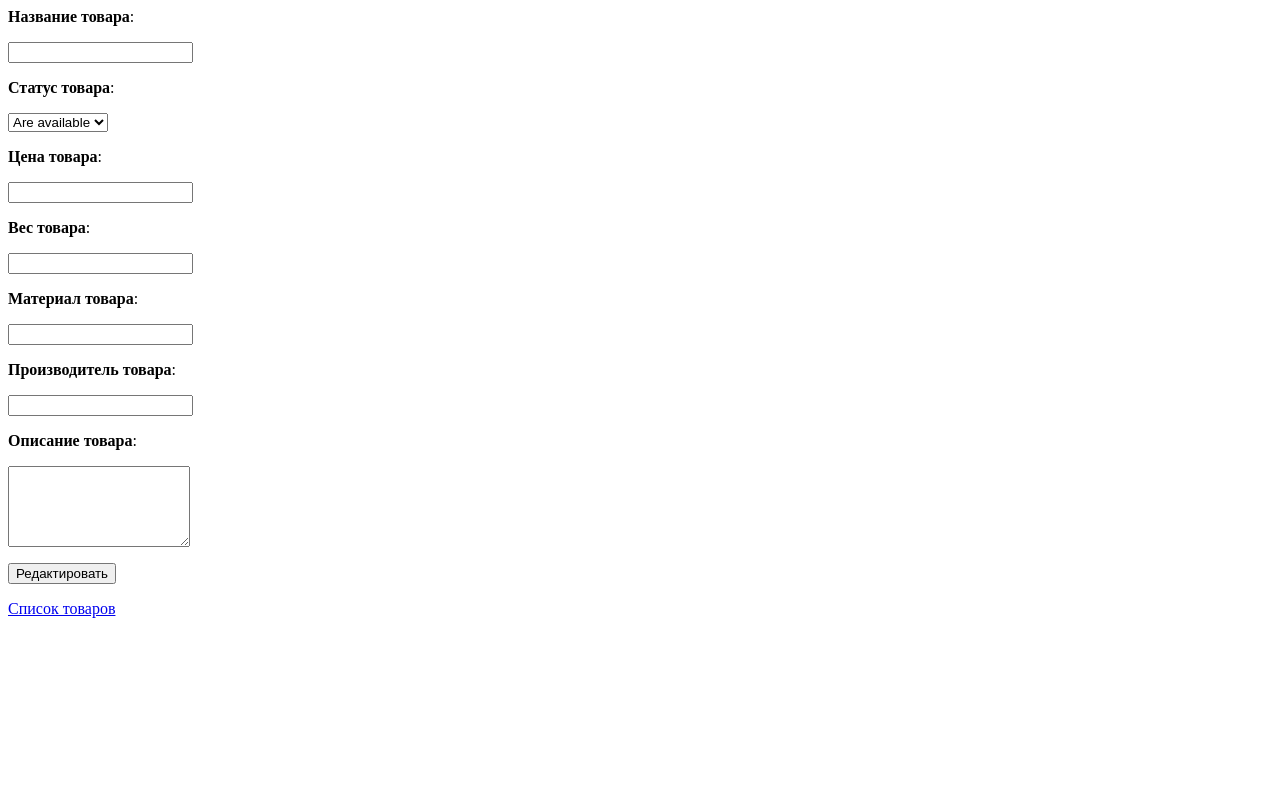
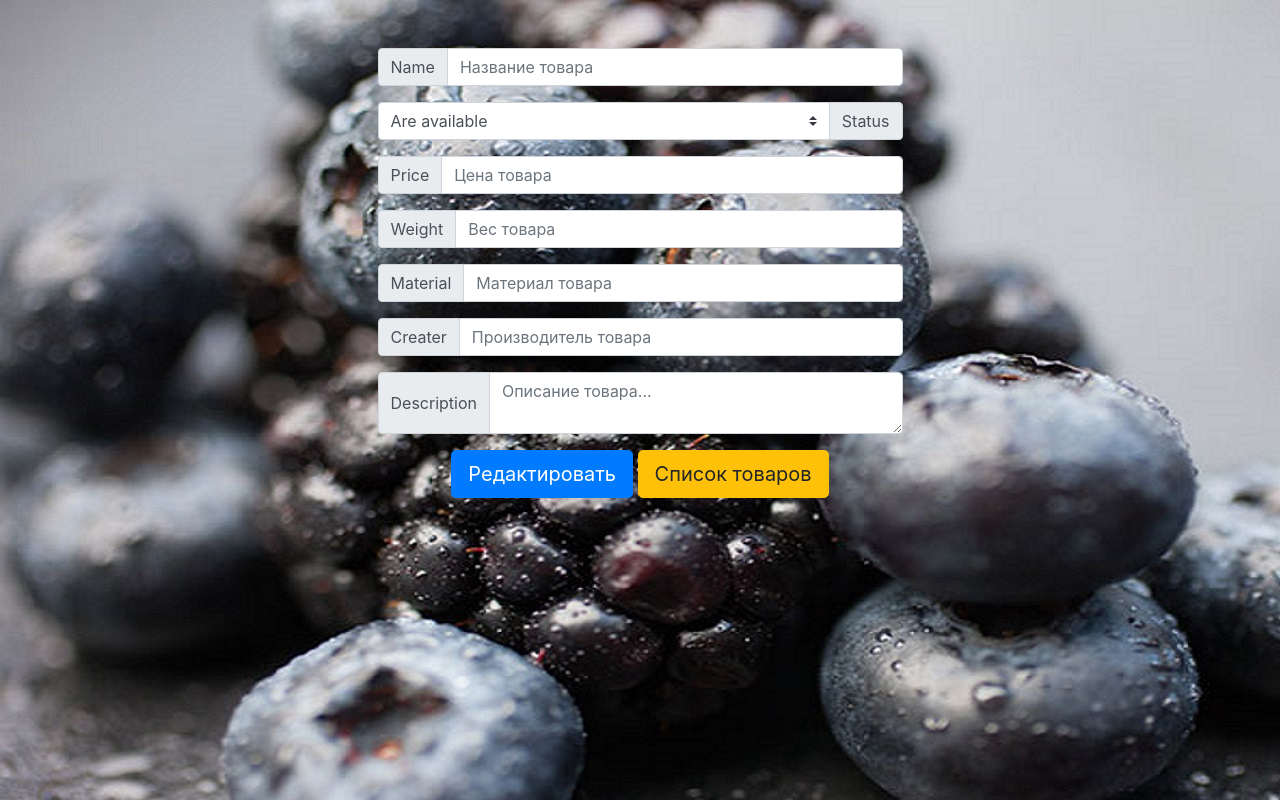
Before and after one commit to SilentNicholas/Shop, a PHP site: page /edit.php?id=1 in a window 1280 px wide. Run offline with PHP 8.4, Linux system fonts and the light colour scheme; data that the repository does not hold is empty; some libraries are stand-ins or nearby versions.

Commit message:
Errors in edit.php

```diff
--- a/edit.php
+++ b/edit.php
@@ -3,12 +3,12 @@ require "dtabase/db_products.php";
 ?>
 
 <?php
-
+$id = $_GET['id'];
 $data = $_POST;
 $mysqli = new mysqli("localhost", "root", "", "registration");
-$res = $mysqli->query("SELECT * FROM products WHERE product_name ='Table'; ");
-$query = $res->fetch_assoc();
-$res->close();
+$select= $mysqli->query("SELECT * FROM products WHERE product_id ={$id};");
+$query = $select->fetch_assoc();
+$select->close();
 if(isset($data['do_edit'])){
 $errors =[];
 	if(trim($data['name']) == ''){
@@ -59,53 +59,86 @@ $errors =[];
     }
 }
 $mysqli->close();
+?>
+<html>
+<head>
+    <meta charset="utf-8">
+    <meta name="viewport" content="width=device-width, initial-scale=1, shrink-to-fit=no">
 
-?>
-<form action="./edit.php" method="POST">
-	<p>
-		<p><strong>Название товара</strong>:</p>
-		<input type="text" name="name" value="<?=$query['product_name']?>">
-	</p>
+    <link rel="stylesheet" href="https://stackpath.bootstrapcdn.com/bootstrap/4.3.1/css/bootstrap.min.css" href="bootstrap/css/bootstrap.min.css">
+    <style>
+        body {
+            background-image: url("./picture/blueberry.jpeg");
+        }
+    </style>
+    </head>
+<body>
+	<form action="./edit.php" method="POST">
+ 	<div class="container mt-5" align="center">
+ 	<div class="col-md-6">
+  <div class="input-group mb-3">
+   <div class="input-group-prepend">
+     <span class="input-group-text" id="basic-addon1">Name</span>
+   </div>
+  <input type="text" name="name" class="form-control" placeholder="Название товара" aria-label="name" aria-describedby="basic-addon1" value="<?=$query['product_name']?>">
+</div>
 
-	<p>
-		<p><strong>Статус товара</strong>:</p>
-		<select type="text" name="status" value="<?=$query['product_status']?>">
-			<option>Are available</option>
-			<option>Not available</option>
-		</select>
-	</p>
+<div class="input-group mb-3">
+  <select class="custom-select" name="status" id="inputGroupSelect02">
+    <option value="Are available">Are available</option>
+    <option value="Not available">Not available</option>
+  </select>
+  <div class="input-group-append">
+    <label class="input-group-text" for="inputGroupSelect02" value="<?=$query['product_status']?>">Status</label>
+  </div>
+</div>
 
-	<p>
-		<p><strong>Цена товара</strong>:</p>
-		<input type="text" name="price" value="<?=$query['product_price']?>">
-	</p>
+ <div class="input-group mb-3">
+   <div class="input-group-prepend">
+     <span class="input-group-text" id="basic-addon1">Price</span>
+   </div>
+  <input type="text" name="price" class="form-control" placeholder="Цена товара" aria-label="price" aria-describedby="basic-addon1" value="<?=$query['product_price']?>">
+</div>
 
-	<p>
-		<p><strong>Вес товара</strong>:</p>
-		<input type="text" name="weight" value="<?=$query['product_weight']?>">
-	</p>
+<div class="input-group mb-3">
+   <div class="input-group-prepend">
+     <span class="input-group-text" id="basic-addon1">Weight</span>
+   </div>
+  <input type="text" name="weight" class="form-control" placeholder="Вес товара" aria-label="weight" aria-describedby="basic-addon1" value="<?=$query['product_weight']?>">
+</div>
 
-	<p>
-		<p><strong>Материал товара</strong>:</p>
-		<input type="text" name="material" value="<?=$query['product_material']?>">
-	</p>
+	<div class="input-group mb-3">
+   <div class="input-group-prepend">
+     <span class="input-group-text" id="basic-addon1">Material</span>
+   </div>
+  <input type="text" name="material" class="form-control" placeholder="Материал товара" aria-label="material" aria-describedby="basic-addon1" value="<?=$query['product_material']?>">
+</div>
 
-	<p>
-		<p><strong>Производитель товара</strong>:</p>
-		<input type="text" name="creater" value="<?=$query['product_creater']?>">
-	</p>
+<div class="input-group mb-3">
+   <div class="input-group-prepend">
+     <span class="input-group-text" id="basic-addon1">Creater</span>
+   </div>
+  <input type="text" name="creater" class="form-control" placeholder="Производитель товара" aria-label="creater" aria-describedby="basic-addon1" value="<?=$query['product_creater']?>">
+</div>
 
-	<p>
-		<p><strong>Описание товара</strong>:</p>
-		<textarea type="text" name="description" rows="5" cols="20"><?=$query['product_description']?></textarea>
-	</p>
+<div class="input-group">
+  <div class="input-group-prepend">
+    <span class="input-group-text">Description</span>
+  </div>
+  <textarea class="form-control" name="description" aria-label="description" placeholder="Описание товара..."><?=$query['product_description']?></textarea>
+</div>
+</div>
+</div>
 
-	<p>
-		<button type="submit" name="do_edit">Редактировать</button>
-	</p>
-
-	<p>
-		<a scope class="btn btn-info" href="./table_products.php" role="button">Список товаров</a>
-	</p>
+<div class="container" align="center">
+	<div class="row">
+    <div class="mt-3 col">
+<button type="submit" name="do_edit" class="btn btn-primary btn-lg">Редактировать</button>
+<a class="btn btn-warning btn-lg" href="./table_products.php" role="button" name="edit">Список товаров</a>
 
 </form>
+<script src="https://code.jquery.com/jquery-3.3.1.slim.min.js" integrity="sha384-q8i/X+965DzO0rT7abK41JStQIAqVgRVzpbzo5smXKp4YfRvH+8abtTE1Pi6jizo" crossorigin="anonymous"></script>
+    <script src="https://cdnjs.cloudflare.com/ajax/libs/popper.js/1.14.7/umd/popper.min.js" integrity="sha384-UO2eT0CpHqdSJQ6hJty5KVphtPhzWj9WO1clHTMGa3JDZwrnQq4sF86dIHNDz0W1" crossorigin="anonymous"></script>
+    <script src="bootstrap/js/bootstrap.min.js"></script>
+</body>
+</html>
--- a/registration.php
+++ b/registration.php
@@ -11,7 +11,7 @@ require "dtabase/db.php";
 	<link rel="stylesheet" href="https://stackpath.bootstrapcdn.com/bootstrap/4.3.1/css/bootstrap.min.css" href="bootstrap/css/bootstrap.min.css">
 	<style>
 		body {
-			background-image: url("./vegetables.jpg");
+			background-image: url("./picture/blueberry.jpeg");
 		}
 	</style>
 	</head>
--- a/signup.php
+++ b/signup.php
@@ -70,7 +70,7 @@ if(isset($_POST['signup'])){
     <link rel="stylesheet" href="https://stackpath.bootstrapcdn.com/bootstrap/4.3.1/css/bootstrap.min.css" href="bootstrap/css/bootstrap.min.css">
     <style>
         body {
-            background-image: url("./strawberry.jpg");
+            background-image: url("./picture/strawberry.jpg");
         }
     </style>
     </head>
```
Also changed, not shown: basket.php (added, +8 -0 lines), deleted.php (added, +10 -0 lines), products.php (+5 -5 lines), table_products.php (+5 -13 lines), order.php (deleted), picture/apples.jpg (renamed from apples.jpg), picture/blackberry.jpeg (renamed from blackberry.jpeg), picture/blueberry.jpeg (added), picture/enter.jpg (renamed from enter.jpg), picture/modal2.jpg (renamed from modal2.jpg), picture/modal3.jpg (renamed from modal3.jpg), picture/strawberry.jpg (renamed from strawberry.jpg), picture/vegetables.jpg (renamed from vegetables.jpg).
